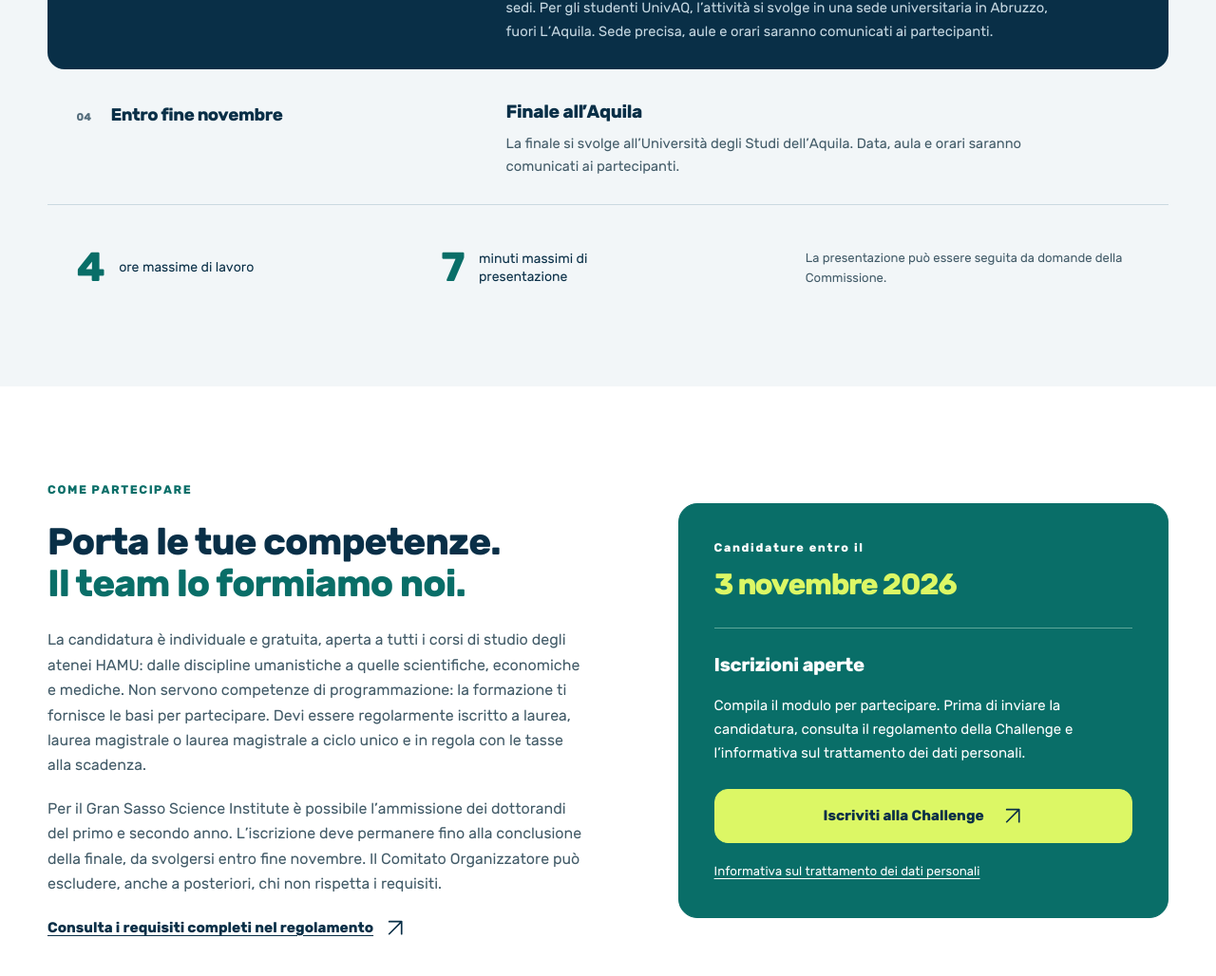
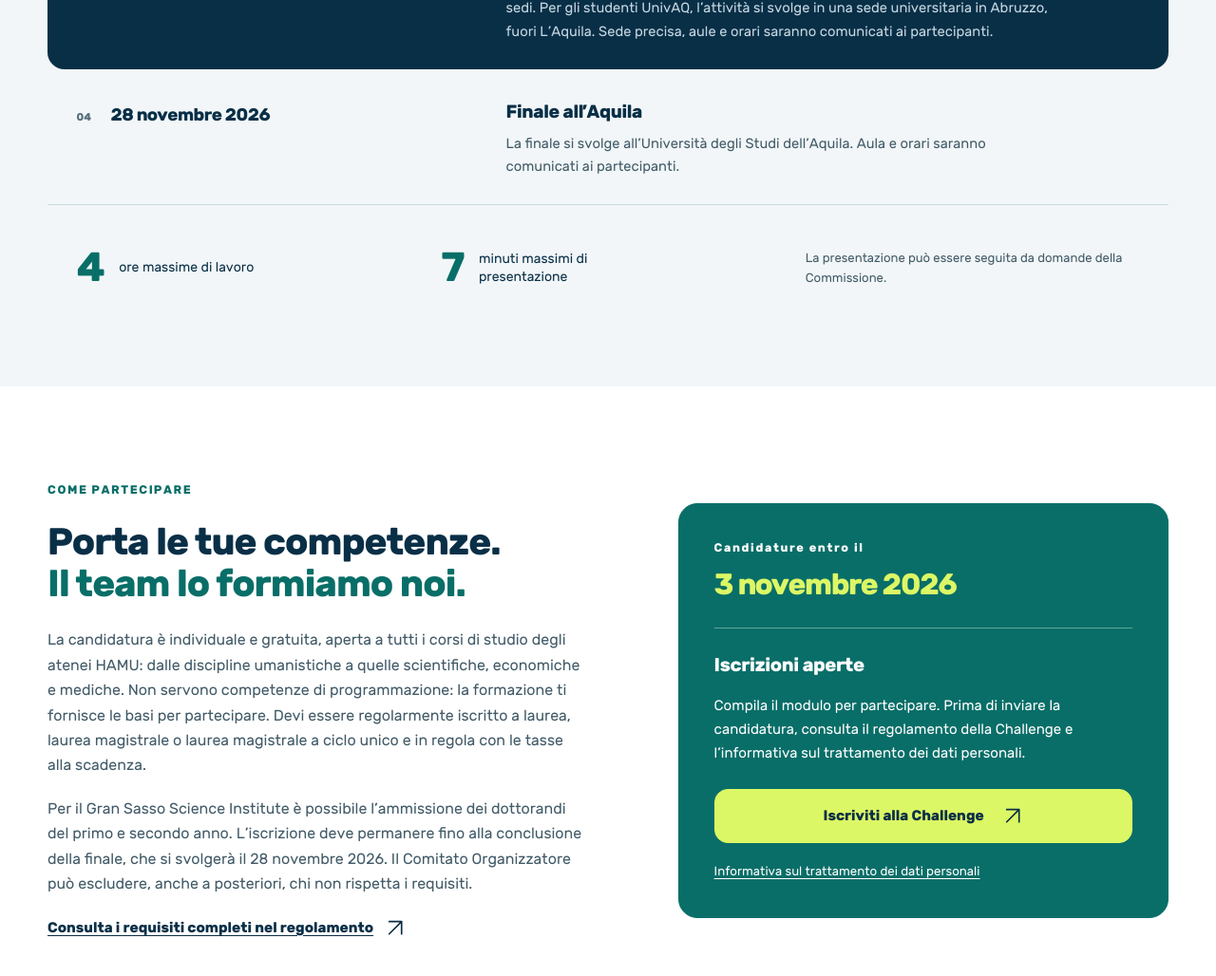
Before and after one commit to HAMU-google-challenge/HAMU-google-challenge.github.io, a Jekyll site: the page built from index.html, in a window 1280 px wide and 1400 px high, scrolled down 4975 px. Shown: the part 150-1178 px from the top of the window at 95% size. Built offline with Jekyll 4.4.1, drawn with Linux system fonts in a browser that asks for light colours; some of the changed text lies outside the part shown.

Commit message:
Evidenzia iscrizioni e fissa la finale HAMU al 28 novembre

```diff
--- a/_data/event.yml
+++ b/_data/event.yml
@@ -2,11 +2,11 @@
 # Modalità pubblica: nessun avviso di anteprima e indicizzazione abilitata.
 preview: false
 edition: 2026
-updated: 2026-10-21
+updated: 2026-10-27
 preliminary_date: "2026-11-13"
 registration_deadline: "2026-11-03"
 venue_announcement: "2026-11-06"
-final_date: ""
+final_date: "2026-11-28"
 final_venue:
   it: Università degli Studi dell’Aquila
   en: University of L’Aquila
--- a/_data/i18n.yml
+++ b/_data/i18n.yml
@@ -48,7 +48,7 @@ it:
     initial: Fase iniziale
     training: Formazione e Challenge
     final: Fase finale
-    final_tbc: Entro fine novembre
+    final_tbc: 28 novembre 2026
   stats:
     universities: Atenei coinvolti
     regions: regioni
@@ -121,8 +121,8 @@ it:
     challenge: Formazione e Challenge
     challenge_note: "Gemini Academy for Student al mattino e Challenge in team nel pomeriggio, in tre sedi. Per gli studenti UnivAQ, l’attività si svolge in una sede universitaria in Abruzzo, fuori L’Aquila. Sede precisa, aule e orari saranno comunicati ai partecipanti."
     final: Finale all’Aquila
-    final_date: Entro fine novembre
-    final_note: La finale si svolge all’Università degli Studi dell’Aquila. Data, aula e orari saranno comunicati ai partecipanti.
+    final_date: 28 novembre 2026
+    final_note: La finale si svolge all’Università degli Studi dell’Aquila. Aula e orari saranno comunicati ai partecipanti.
     hours: ore massime di lavoro
     minutes: minuti massimi di presentazione
     questions: La presentazione può essere seguita da domande della Commissione.
@@ -131,7 +131,7 @@ it:
     title: Porta le tue competenze.
     accent: Il team lo formiamo noi.
     text: "La candidatura è individuale e gratuita, aperta a tutti i corsi di studio degli atenei HAMU: dalle discipline umanistiche a quelle scientifiche, economiche e mediche. Non servono competenze di programmazione: la formazione ti fornisce le basi per partecipare. Devi essere regolarmente iscritto a laurea, laurea magistrale o laurea magistrale a ciclo unico e in regola con le tasse alla scadenza."
-    gssi: Per il Gran Sasso Science Institute è possibile l’ammissione dei dottorandi del primo e secondo anno. L’iscrizione deve permanere fino alla conclusione della finale, da svolgersi entro fine novembre. Il Comitato Organizzatore può escludere, anche a posteriori, chi non rispetta i requisiti.
+    gssi: Per il Gran Sasso Science Institute è possibile l’ammissione dei dottorandi del primo e secondo anno. L’iscrizione deve permanere fino alla conclusione della finale, che si svolgerà il 28 novembre 2026. Il Comitato Organizzatore può escludere, anche a posteriori, chi non rispetta i requisiti.
     full_rules: Consulta i requisiti completi nel regolamento
     deadline: Candidature entro il
     planned: Iscrizioni in preparazione
@@ -177,7 +177,7 @@ it:
       - q: Devo avere già un team?
         a: No. La candidatura è individuale e i team, da 5 a 7 partecipanti, sono formati dall’organizzazione, favorendo dove possibile l’incontro tra studenti di atenei e percorsi di studio diversi.
       - q: La Challenge si svolge nella mia università?
-        a: Non necessariamente. Il Comitato assegna la sede, che può essere diversa dal tuo Ateneo, almeno sette giorni prima della prova. Per gli studenti UnivAQ, la fase iniziale del 13 novembre si svolge in una sede universitaria in Abruzzo, fuori L’Aquila. La finale è invece all’Aquila, entro fine novembre. Aule e indirizzi saranno comunicati dall’organizzazione.
+        a: Non necessariamente. Il Comitato assegna la sede, che può essere diversa dal tuo Ateneo, almeno sette giorni prima della prova. Per gli studenti UnivAQ, la fase iniziale del 13 novembre si svolge in una sede universitaria in Abruzzo, fuori L’Aquila. La finale è invece all’Aquila, il 28 novembre 2026. Aule e indirizzi saranno comunicati dall’organizzazione.
       - q: Quali strumenti di intelligenza artificiale posso usare?
         a: Solo quelli indicati dall’organizzazione. Altre applicazioni, fonti o strumenti sono consentiti esclusivamente se previsti nelle istruzioni operative. Devi dichiarare come usi l’IA, verificare i contenuti generati e rispettare i diritti di terzi e le indicazioni sui dati personali.
       - q: Sono previsti rimborsi o premi in denaro?
@@ -246,7 +246,7 @@ en:
     initial: Initial stage
     training: Training and Challenge
     final: Final stage
-    final_tbc: By the end of November
+    final_tbc: 28 November 2026
   stats:
     universities: universities
     regions: regions
@@ -319,8 +319,8 @@ en:
     challenge: Training and Challenge
     challenge_note: "Gemini Academy for Student in the morning and the team Challenge in the afternoon, across three venues. For UnivAQ students, activities take place at a university venue in Abruzzo, outside L’Aquila. The exact venue, rooms and times will be communicated to participants."
     final: Final in L’Aquila
-    final_date: By the end of November
-    final_note: The final takes place at the University of L’Aquila. The date, room and timetable will be sent to participants.
+    final_date: 28 November 2026
+    final_note: The final takes place at the University of L’Aquila. The room and timetable will be sent to participants.
     hours: hours maximum to develop your proposal
     minutes: minutes maximum to present
     questions: The judging panel may ask questions after the presentation.
@@ -329,7 +329,7 @@ en:
     title: Bring your skills.
     accent: We’ll put the team together.
     text: "Applications are individual and participation is free, open to all fields of study at HAMU universities: humanities, sciences, economics, medicine and more. No programming skills are required; the training gives you the foundations to take part. You must be enrolled in a bachelor’s, master’s or single-cycle master’s degree programme, with tuition fees up to date at the deadline."
-    gssi: The Gran Sasso Science Institute may also admit first- and second-year PhD students. You must remain enrolled until the end of the final stage, to be held by the end of November. The Organising Committee may exclude anyone who does not meet the requirements, including retrospectively.
+    gssi: The Gran Sasso Science Institute may also admit first- and second-year PhD students. You must remain enrolled until the end of the final stage, to be held on 28 November 2026. The Organising Committee may exclude anyone who does not meet the requirements, including retrospectively.
     full_rules: Read the full eligibility requirements
     deadline: Apply by
     planned: Applications opening soon
@@ -375,7 +375,7 @@ en:
       - q: Do I need to have a team already?
         a: No. Applications are individual and the organisers form teams of 5 to 7 participants, bringing together students from different universities and fields of study wherever possible.
       - q: Will I take part at my own university?
-        a: Not necessarily. The Committee assigns your venue, which may differ from your home university, at least seven days before the challenge. For UnivAQ students, the initial stage on 13 November takes place at a university venue in Abruzzo, outside L’Aquila. The final takes place in L’Aquila by the end of November. Rooms and addresses will be announced by the organisers.
+        a: Not necessarily. The Committee assigns your venue, which may differ from your home university, at least seven days before the challenge. For UnivAQ students, the initial stage on 13 November takes place at a university venue in Abruzzo, outside L’Aquila. The final takes place in L’Aquila on 28 November 2026. Rooms and addresses will be announced by the organisers.
       - q: Which artificial intelligence tools can I use?
         a: Only those specified by the organisers. Additional applications, sources or tools are permitted only if expressly allowed by the operational instructions. You must declare your use of AI, verify generated content and respect third-party rights and personal data instructions.
       - q: Are expenses reimbursed or cash prizes offered?
```
Also changed, not shown: FONTI.md (+7 -0 lines), README.md, 2 other files.
